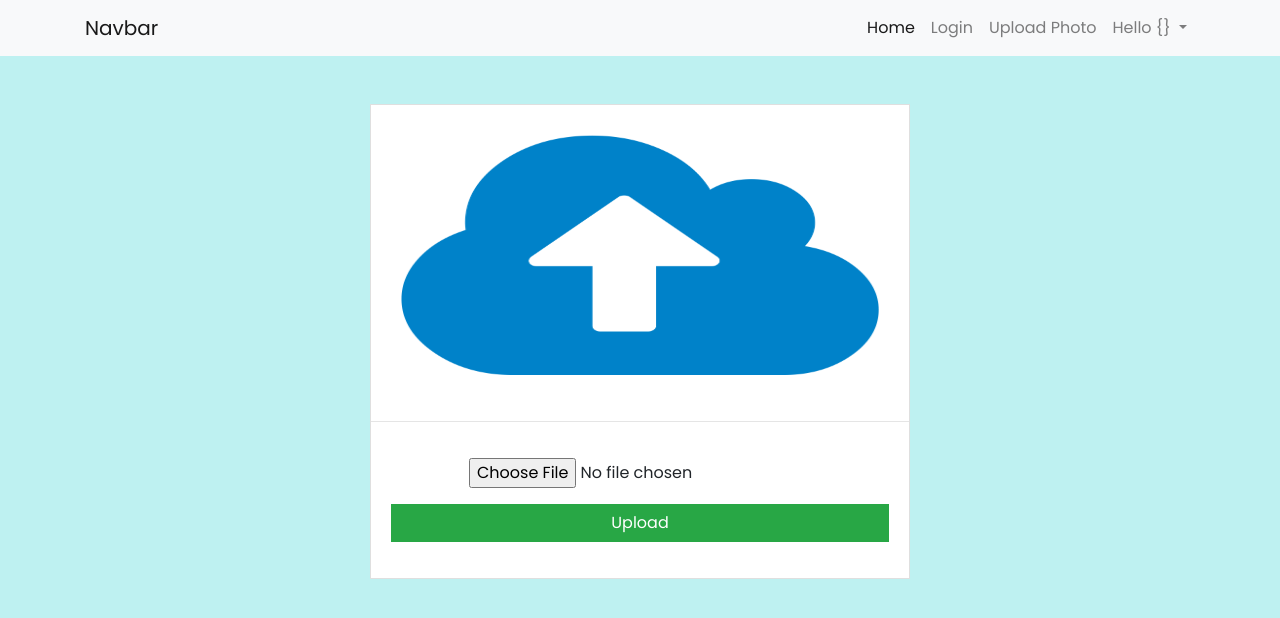
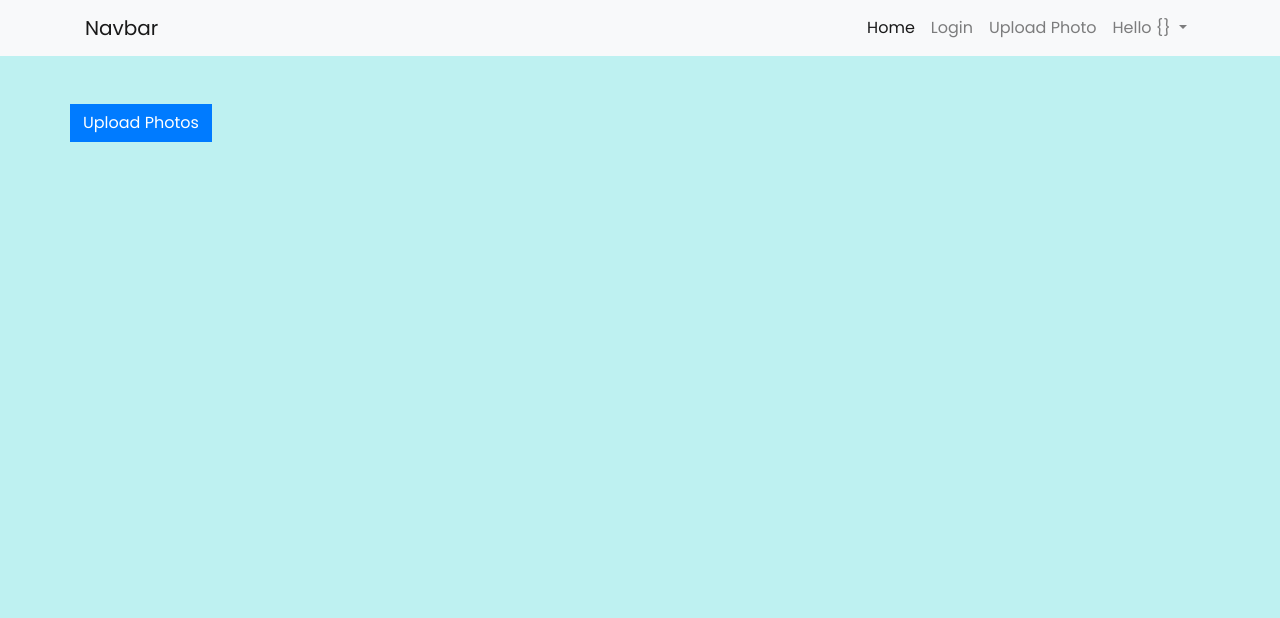
Before and after one commit to tofmat/swep200, a Vue app: page /upload in a window 1280 px wide. Shown: the top 618 px of the page. Built offline with nearby package versions, Linux system fonts and the light colour scheme.

Commit message:
installed a nice notification system

```diff
--- a/package.json
+++ b/package.json
@@ -11,7 +11,8 @@
     "axios": "^0.19.2",
     "core-js": "^3.4.4",
     "vue": "^2.6.10",
-    "vue-router": "^3.1.5"
+    "vue-router": "^3.1.5",
+    "vuejs-noty": "^0.1.3"
   },
   "devDependencies": {
     "@vue/cli-plugin-babel": "^4.1.0",
--- a/src/views/Upload.vue
+++ b/src/views/Upload.vue
@@ -1,6 +1,23 @@
 <template>
     <div class="row my-5">
-        <div class="col-md-6 offset-md-3">
+
+
+ <!-- Button trigger modal -->
+<button type="button" class="btn btn-primary" data-toggle="modal" data-target="#exampleModalCenter">
+  Upload Photos
+</button>
+
+<!-- Modal -->
+<div class="modal fade" id="exampleModalCenter" tabindex="-1" role="dialog" aria-labelledby="exampleModalCenterTitle" aria-hidden="true">
+  <div class="modal-dialog modal-dialog-centered" role="document">
+    <div class="modal-content">
+      <div class="modal-header">
+        <h5 class="modal-title" id="exampleModalLongTitle">Upload Images</h5>
+        <button type="button" class="close" data-dismiss="modal" aria-label="Close">
+          <span aria-hidden="true">&times;</span>
+        </button>
+      </div>
+      <div class="modal-body">
         <div class="card mb-5">
         <img src="../assets/upload.png" class="card-img-top image" alt="" width="200px" height="300px">
         <hr>
@@ -14,7 +31,11 @@
   </div>
 </div>
  </div>
+      </div>
     </div>
+  </div>
+</div>
+
 </template>
 
 <style scoped>
```
Also changed, not shown: 1 other file (tests, documents, lock files or other folders).
